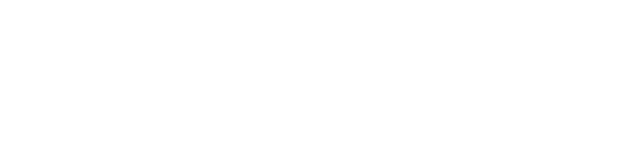
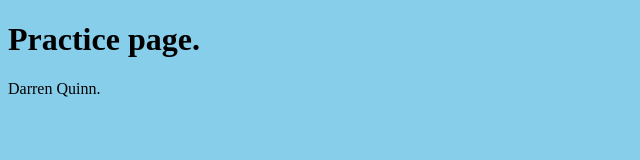
Before and after one commit to Darrenq/HTML1, a plain HTML site: page index.html in a window 1280 px wide. Shown: the whole page, without its empty margins (0-640 px from the left). Drawn offline with Linux system fonts and the light colour scheme.

Commit message:
My Coding Practice

```diff
--- a/index.html
+++ b/index.html
@@ -2,10 +2,14 @@
 	<html>
 		<head>
 			<title>
-
+				Practice
 			</title>
+			<link rel="stylesheet" href="style.css"/>
 		</head>
 		<body>
-
+			<h1>
+				Practice page.
+			</h1>
+			<p>Darren Quinn.</p>
 		</body>
 	</html>
--- /dev/null
+++ b/style.css
@@ -0,0 +1,3 @@
+body
+	{background-color: Skyblue;
+}
```
